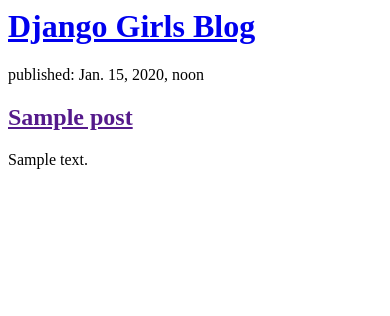
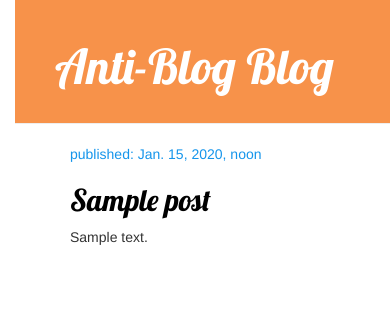
Before and after one commit to zeminem/my-first-blog, a Django app: page / in a window 390 px wide. Shown: the top 316 px of the page. Run offline with Django 3.2, Linux system fonts and the light colour scheme; tables that the repository leaves empty hold one stand-in row (values such as "Sample post"); some libraries are stand-ins or nearby versions.

Commit message:
Added view and template for detailed blog post as well as CSS for the site.

```diff
--- /dev/null
+++ b/blog/static/css/blog.css
@@ -0,0 +1,56 @@
+h1 a, h2 a {
+    color: #FF8833;
+    font-family: 'Lobster';
+}
+
+body {
+    padding-left: 15px;
+}
+
+.page-header {
+    background-color: #f7924a;
+    margin-top: 0%;
+    padding: 20px 20px 20px 40px;
+}
+
+.page-header h1, .page-header h1 a, .page-header h1 a:visited, .page-header h1 a:active{
+    color: #ffffff;
+    font-size: 36pt;
+    text-decoration: none;
+}
+
+.content{
+    margin-left: 40px;
+}
+
+h1, h2, h3, h4 {
+    font-family: 'Lobster', cursive;
+}
+
+.date {
+    color: 	#1595eb
+
+}
+
+.save{
+    float: right;
+}
+
+.post-from textarea, .post-from input{
+    width: 100%;
+}
+
+.top-menu, .top-menu:hover, .top-menu:visited {
+    color: #ffffff;
+    float: right;
+    font-size: 26pt;
+    margin-right: 20px;
+}
+
+.post {
+    margin-bottom: 70px;
+}
+
+.post h2 a, .post h2 a:visited {
+    color: #000000;
+}
--- /dev/null
+++ b/blog/templates/blog/base.html
@@ -0,0 +1,24 @@
+{% load static %}
+
+<head>
+    <link rel="stylesheet" href="//maxcdn.bootstrapcdn.com/bootstrap/3.2.0/css/bootstrap.min.css">
+    <link rel="stylesheet" href="//maxcdn.bootstrapcdn.com/bootstrap/3.2.0/css/bootstrap-theme.min.css">
+    <link rel="stylesheet" href="{% static 'css/blog.css' %}">
+    <link href="//fonts.googleapis.com/css?family=Lobster&subset=latin,latin-ext" rel="stylesheet" type="text/css">
+</head>
+
+<body>
+    <div class="page-header">
+        <h1><a href="/">Anti-Blog Blog</a></h1>
+    </div>
+    <div class="content container">
+        <div class="row">
+            <div class="col-md-8">
+            {% block content %}
+            {% endblock %}
+            </div>
+        </div>
+    </div>
+</body>
+
+</html>
--- a/blog/templates/blog/post_list.html
+++ b/blog/templates/blog/post_list.html
@@ -1,11 +1,15 @@
-<div>
-    <h1><a href="/">Django Girls Blog</a></h1>
-</div>
+{% extends 'blog/base.html' %}
+
+{% block content %}
 
 {% for post in posts %}
-    <div>
+<div class="post">
+    <div class="date">
         <p>published: {{ post.published_date }}</p>
-        <h2><a href="">{{ post.title }}</a></h2>
-        <p>{{ post.text|linebreaksbr }}</p>
     </div>
+    <h2><a href="{% url 'post_detail' pk=post.pk %}">{{ post.title }}</a></h2>
+    <p>{{ post.text|linebreaksbr }}</p>
+</div>
 {% endfor %}
+
+{% endblock %}
--- a/blog/urls.py
+++ b/blog/urls.py
@@ -3,4 +3,5 @@
 
 urlpatterns = [
     path('', views.post_list, name='post_list'),
+    path('post/<int:pk>/', views.post_detail, name='post_detail')
 ]
--- a/blog/views.py
+++ b/blog/views.py
@@ -1,8 +1,13 @@
 from django.shortcuts import render
 from django.utils import timezone
 from .models import Post
+from django.shortcuts import render, get_object_or_404
 
 # Create your views here.
 def post_list(request):
     posts = Post.objects.filter(published_date__lte=timezone.now()).order_by('published_date')
     return render(request, 'blog/post_list.html', {'posts': posts})
+
+def post_detail(request, pk):
+    post = get_object_or_404(Post, pk=pk)
+    return render(request, 'blog/post_detail.html', {'post': post})
```
Also changed, not shown: blog/templates/blog/post_detail.html (added, +13 -0 lines).
